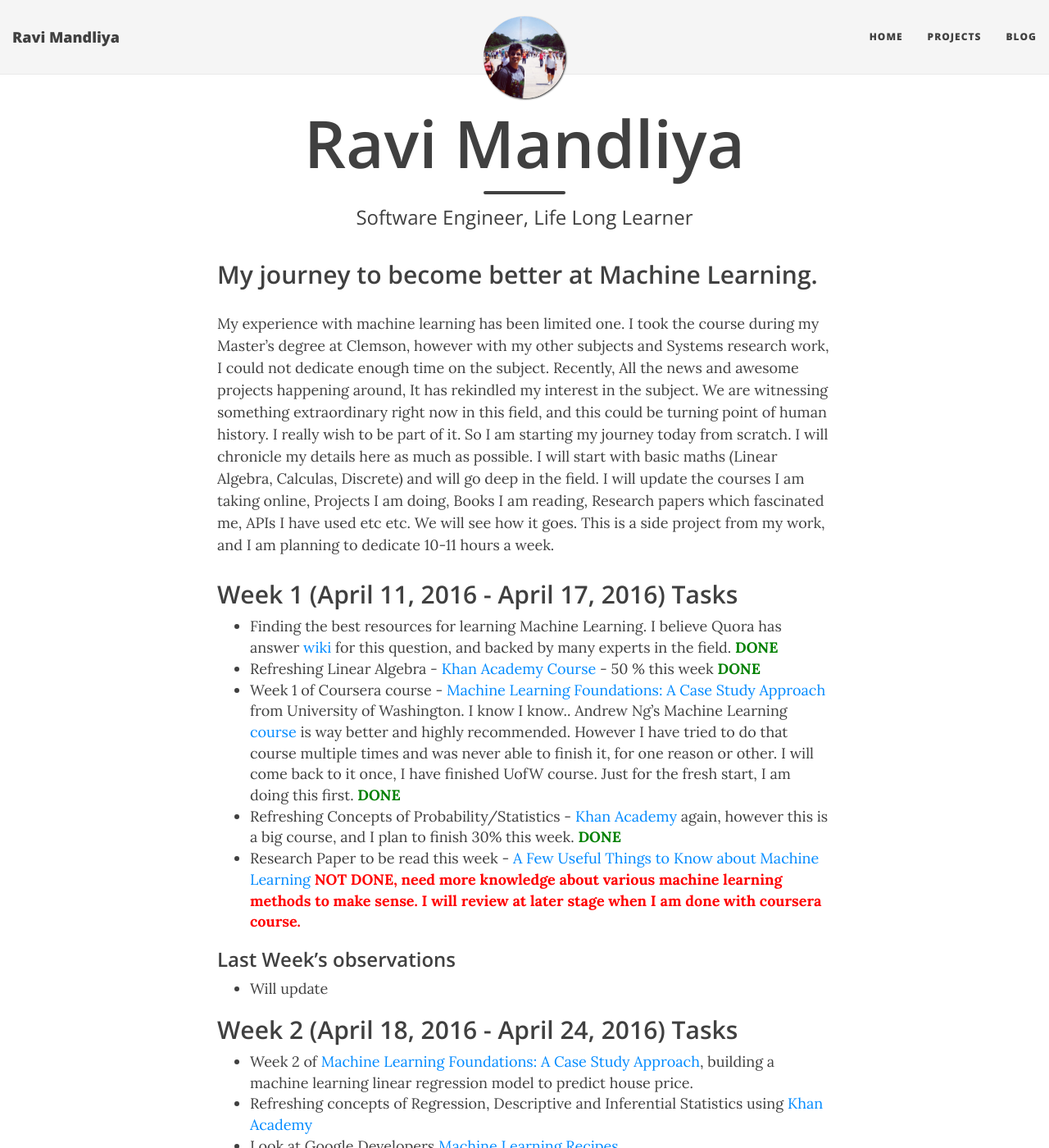
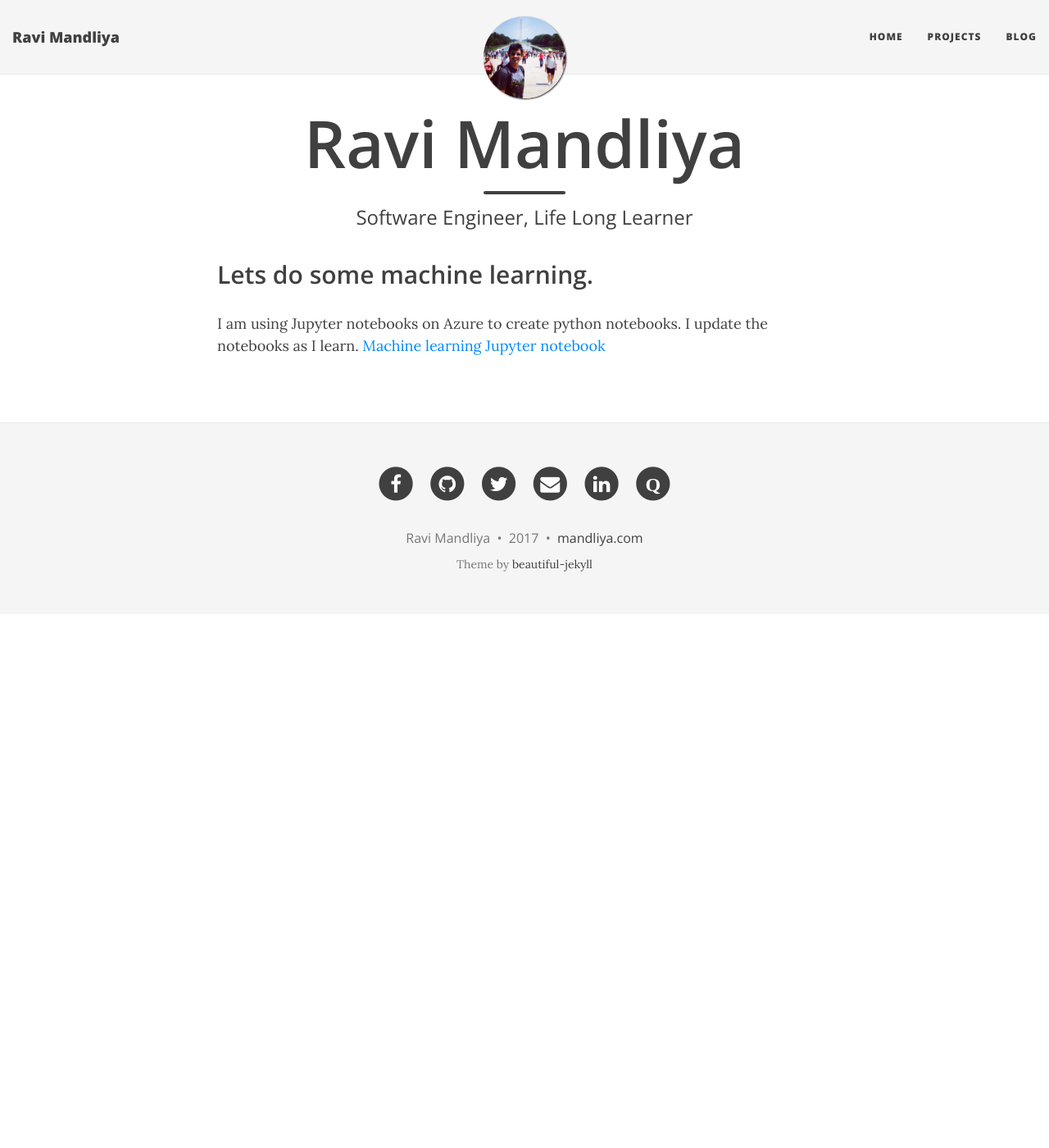
Before and after one commit to mandliya/mandliya.github.io.back, a Jekyll site: the page built from ml-journey.md, in a window 1280 px wide and 1400 px high. Shown: the whole window at 82% size. Built offline with Jekyll 4.4.1, drawn with Linux system fonts in a browser that asks for light colours; nearby versions of some CDN libraries.

Commit message:
Update ml-journey.md

```diff
--- a/ml-journey.md
+++ b/ml-journey.md
@@ -4,26 +4,6 @@ title: Ravi Mandliya
 subtitle: Software Engineer, Life Long Learner
 ---
 
-## My journey to become better at Machine Learning.
+## Lets do some machine learning.
 
-My experience with machine learning has been limited one. I took the course during my Master's degree at Clemson, however with my other subjects
-and Systems research work, I could not dedicate enough time on the subject. Recently, All the news and awesome projects happening around, It has rekindled my interest
-in the subject. We are witnessing something extraordinary right now in this field, and this could be turning point of human history. I really wish to be part of it. So I am starting my journey today from scratch.
-I will chronicle my details here as much as possible. I will start with basic maths (Linear Algebra, Calculas, Discrete) and will go deep in the field. I will update the courses I am taking online, Projects I am doing,
-Books I am reading, Research papers which fascinated me, APIs I have used etc etc. We will see how it goes. This is a side project from my work, and I am planning to dedicate 10-11 hours a week.
-
-## Week 1 (April 11, 2016 - April 17, 2016) Tasks
-* Finding the best resources for learning Machine Learning. I believe Quora has answer [wiki](https://www.quora.com/How-do-I-learn-machine-learning-1) for this question, and backed by many experts in the field. <b style='color:green'>DONE</b>
-* Refreshing Linear Algebra - [Khan Academy Course](https://www.khanacademy.org/math/linear-algebra) - 50 % this week  <b style='color:green'>DONE</b>
-- Week 1 of Coursera course - [Machine Learning Foundations: A Case Study Approach](https://www.coursera.org/learn/ml-foundations) from University
-  of Washington. I know I know.. Andrew Ng's Machine Learning [course](https://www.coursera.org/learn/machine-learning) is way better and highly recommended. However I have tried to do that course multiple times and was never able to finish it, for one reason or other. I will come back to it once, I have finished UofW course. Just for the fresh start, I am doing this first. <b style='color:green'>DONE</b>
-* Refreshing Concepts of Probability/Statistics - [Khan Academy](https://www.khanacademy.org/math/probability) again, however this is a big course, and I plan to finish 30% this week. <b style='color:green'>DONE</b>
-* Research Paper to be read this week - [A Few Useful Things to Know about Machine Learning](http://homes.cs.washington.edu/~pedrod/papers/cacm12.pdf) <b style='color:red'>NOT DONE, need more knowledge about various machine learning methods to make sense. I will review at later stage when I am done with coursera course.</b>
-
-### Last Week's observations
-* Will  update
-
-## Week 2 (April 18, 2016 - April 24, 2016) Tasks
-* Week 2 of [Machine Learning Foundations: A Case Study Approach](https://www.coursera.org/learn/ml-foundations), building a machine learning linear regression model to predict house price.
-* Refreshing concepts of Regression, Descriptive and Inferential Statistics using [Khan Academy](https://www.khanacademy.org/math/probability/regression)
-* Look at Google Developers [Machine Learning Recipes](https://www.youtube.com/watch?v=cKxRvEZd3Mw&sns=em)
+I am using Jupyter notebooks on Azure to create python notebooks. I update the notebooks as I learn. [Machine learning Jupyter notebook](https://notebooks.azure.com/library/mlprac)
```
